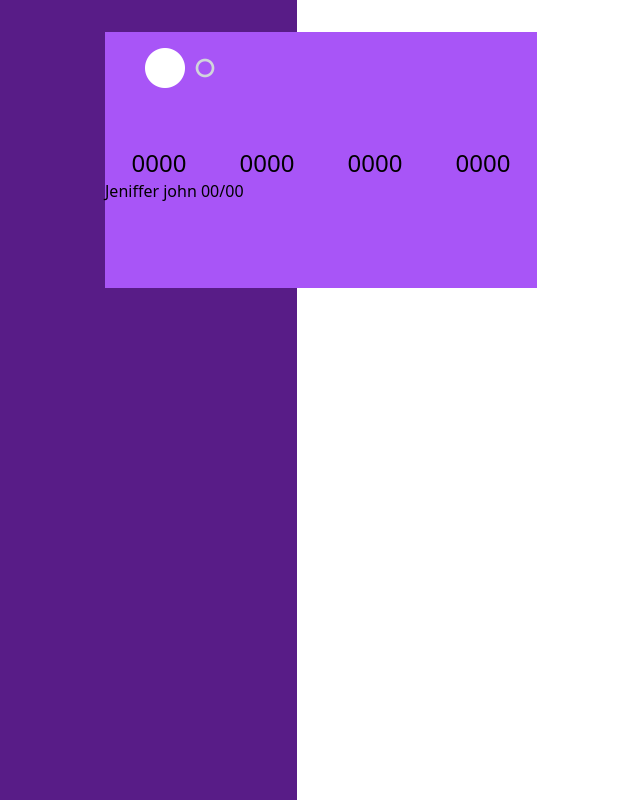
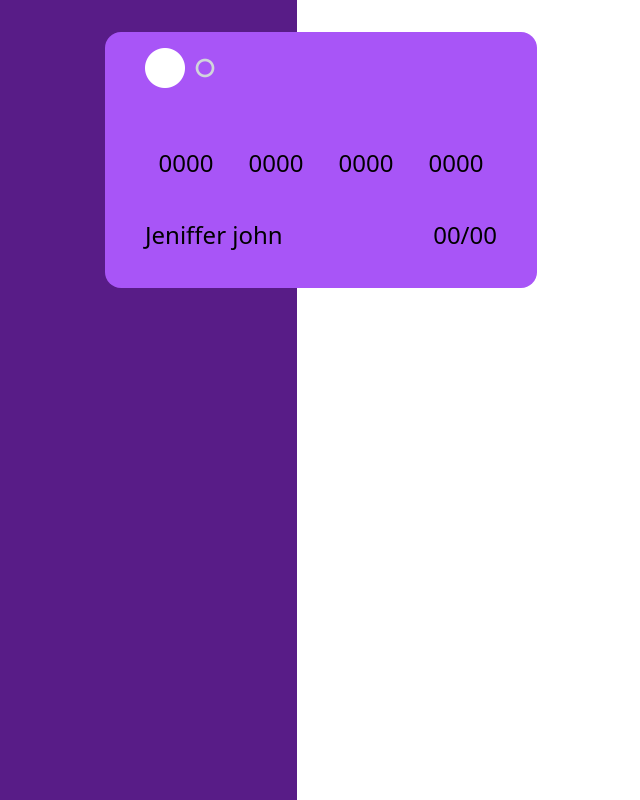
Before and after one commit to olawale3334/card-form, a website: page dist/index.html in a window 1280 px wide. Shown: the whole page, without its empty margins (87-727 px from the left). Drawn offline with nearby package versions, Linux system fonts and the light colour scheme.

Commit message:
new added

```diff
--- a/dist/index.html
+++ b/dist/index.html
@@ -11,20 +11,20 @@
   <section>
     <div class="">
         <div class="bg-purple-900 absolute h-[100vh] p-8 w-96 ">
-            <div class="bg-gradient-to-tr to bg-purple-500 w-[27rem] ml-40 mt-30 h-[16rem]">
+            <div class="bg-gradient-to-tr to bg-purple-500 w-[27rem] ml-40 mt-30 h-[16rem] rounded-2xl">
                 <div class="flex items-center ml-9 py-3">
                    <p class=""><i class='bx bxs-circle text-white text-[3rem]'></i></p>
                     <p class=""><i class='bx bx-radio-circle text-gray-300 text-[2rem]'></i></p>
                 </div>
-                <div class="mt-10 flex items-center mx-auto justify-around">
+                <div class="mt-10 flex mx-9 justify-around">
                     <div class="text-2xl">0000</div>
                     <div class="text-2xl">0000</div>
                     <div class="text-2xl">0000</div>
                     <div class="text-2xl">0000</div>
                 </div>
-                <div class="">
-                    <span>Jeniffer john</span>
-                    <span>00/00</span>
+                <div class=" mt-10 flex justify-between mx-10">
+                    <span class="text-2xl">Jeniffer john</span>
+                    <span class="text-2xl">00/00</span>
                 </div>
 
             </div>
```
Also changed, not shown: dist/style.css.
